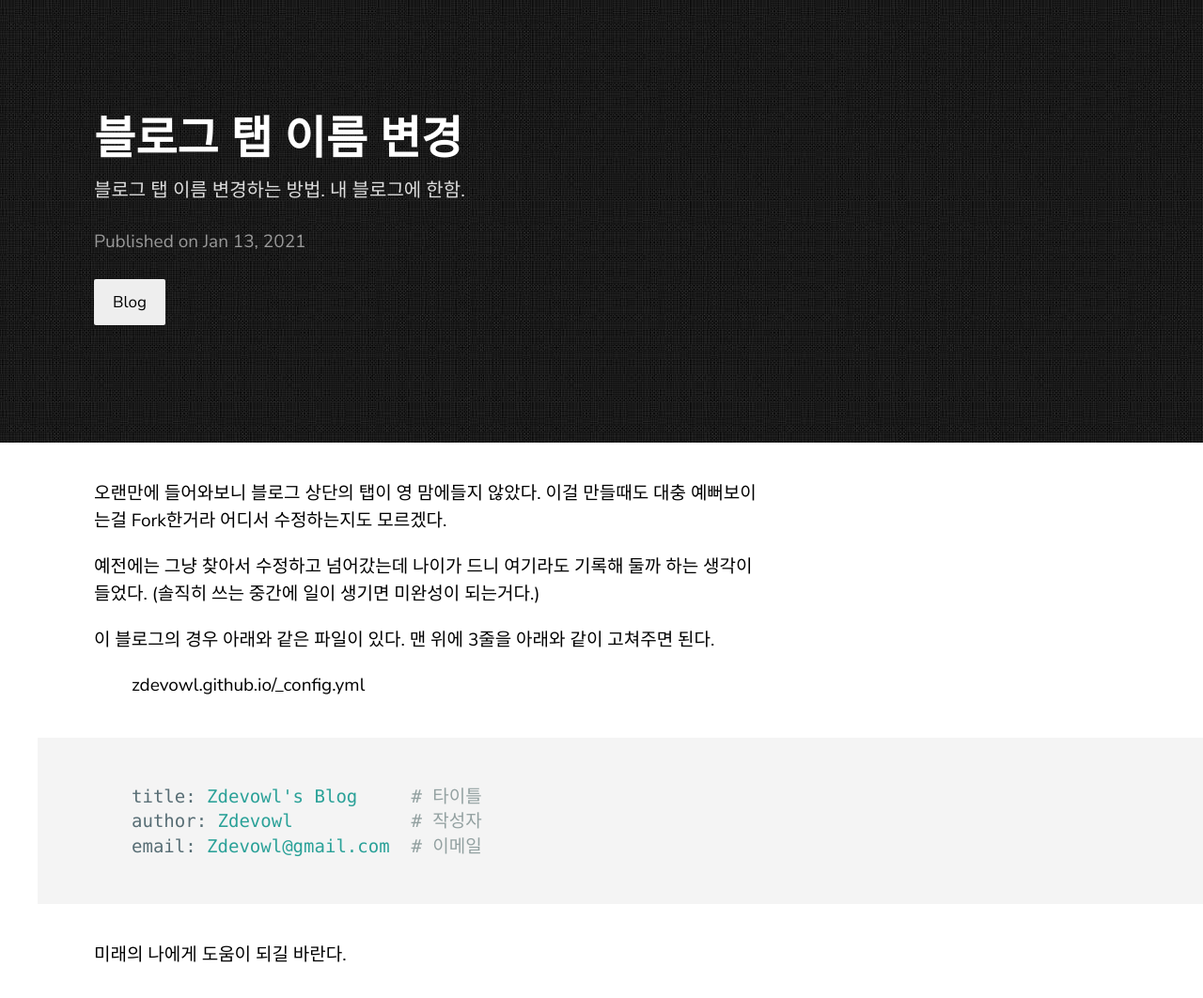
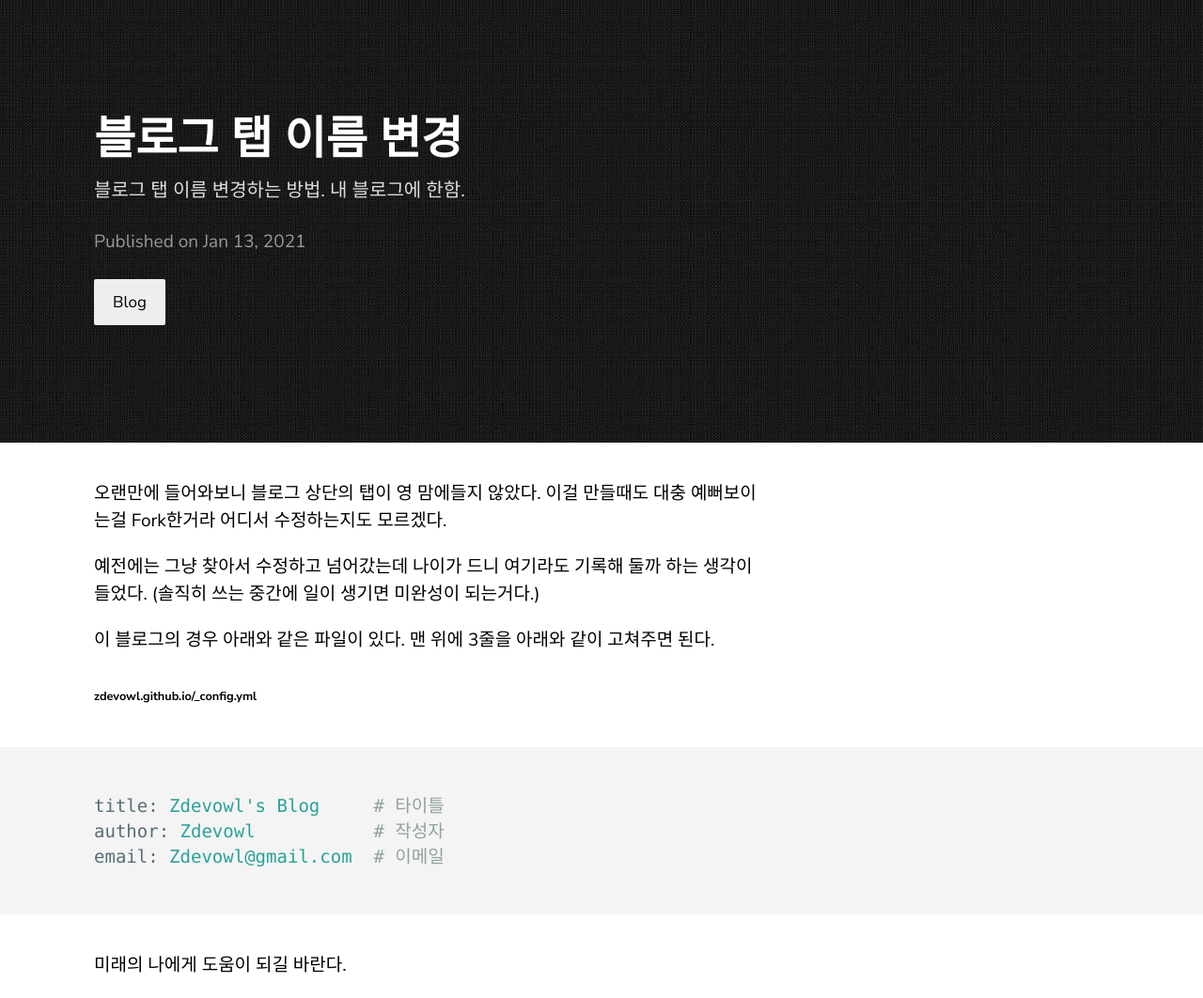
Before and after one commit to zdevowl/zdevowl.github.io, a Jekyll site: the page built from _posts/2021-01-13-modify-blog-title.md, in a window 1280 px wide. Shown: the whole page at 94% size. Built offline with Jekyll 4.4.1, drawn with Linux system fonts in a browser that asks for light colours.

````diff
--- a/_posts/2021-01-13-modify-blog-title.md
+++ b/_posts/2021-01-13-modify-blog-title.md
@@ -14,7 +14,7 @@ categories: Blog
 
 이 블로그의 경우 아래와 같은 파일이 있다. 맨 위에 3줄을 아래와 같이 고쳐주면 된다.
 
-> zdevowl.github.io/_config.yml
+###### zdevowl.github.io/_config.yml
 ```yml
 title: Zdevowl's Blog     # 타이틀
 author: Zdevowl           # 작성자
````
